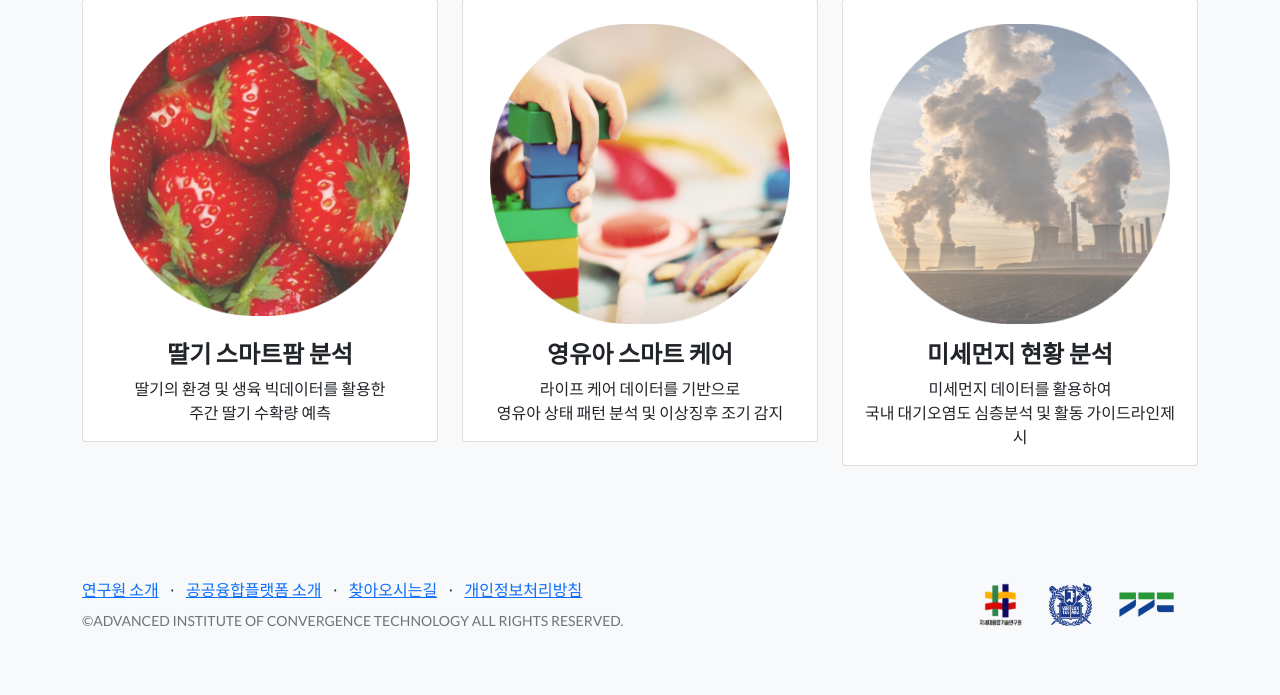
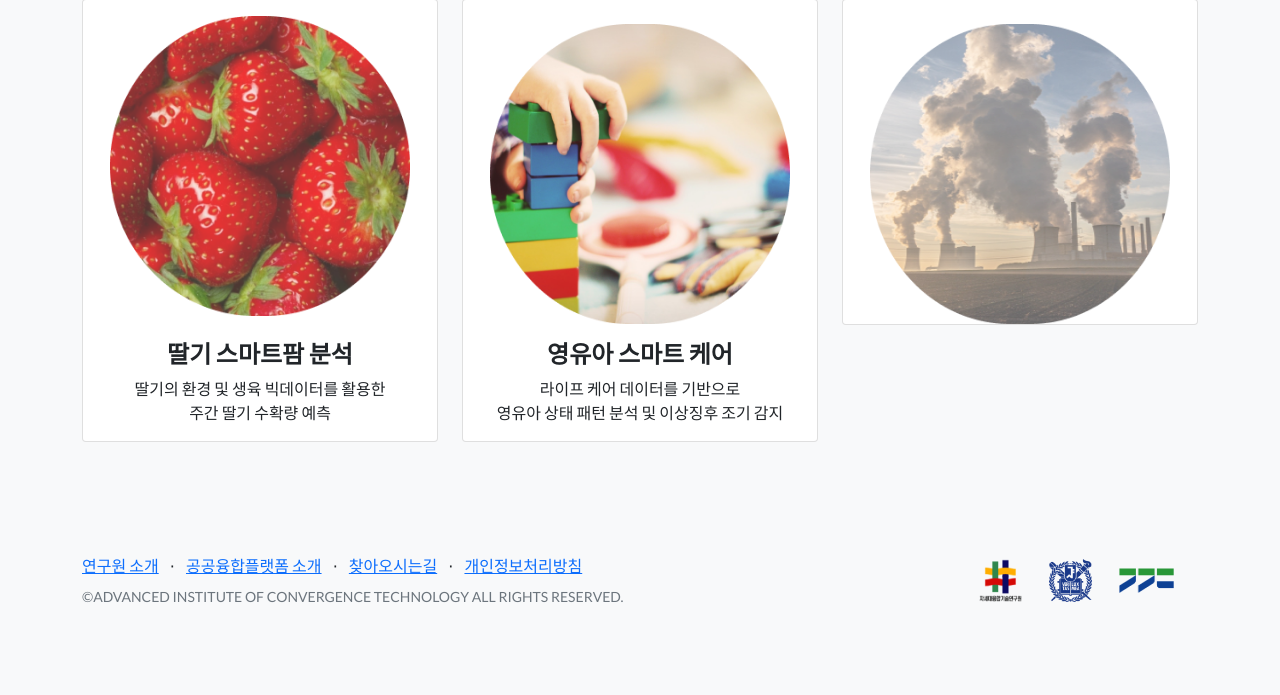
Before and after one commit to Sinijinii/AICT-platform, a Django app: page / in a window 1280 px wide. Shown: the part 551-1246 px from the top of the page. After the commit the page ends 1154 px from the top, so only its background shows below. Run offline with Django 3.2, Linux system fonts and the light colour scheme; some libraries are stand-ins or nearby versions.

Commit message:
220111 edited view_round

```diff
--- a/smartfarm_page/templates/index.html
+++ b/smartfarm_page/templates/index.html
@@ -77,12 +77,8 @@
                   <div class="card"; onclick="location.href='finedust1';" style="cursor:pointer;" >
                       <div style="text-align:center;">
                         <div class="row mb-4"></div>
-                    <img src="{% static 'smartfarm_page/assets/img/dust2.png' %}" width="300" height="300" alt=""/>
+                        <img src="{% static 'smartfarm_page/assets/img/dust2.png' %}" width="300" height="300" alt=""/>
                       </div>
-                    <div class="text-center card-body">
-                      <h4 class="card-title">미세먼지 현황 분석</h4>
-                      <p class="card-text">미세먼지 데이터를 활용하여<br> 국내 대기오염도 심층분석 및 활동 가이드라인제시</p>
-                    </div>
                   </div>
                 </div>
               </div>
--- a/smartfarm_page/templates/str_smartfarm1.html
+++ b/smartfarm_page/templates/str_smartfarm1.html
@@ -40,7 +40,7 @@
                     <div class="row mb-3"></div>
                     <h5 class="text-center">지난 2주 간의 딸기 환경 변수와 생육 변수 데이터를 업로드하여 이번주 딸기 생산량을 예측해보세요.</h5>
                     <div class="row mb-4"></div>
-                    <img src="{% static 'smartfarm_page/assets/img/str_page_content.png' %}" style="display: block; margin: 0 auto; width:950px; height:90px;" alt="">
+                    <img src="{% static 'smartfarm_page/assets/img/str_page_content1.png' %}" style="display: block; margin: 0 auto; width:950px; height:90px;" alt="">
 
                     <!-- 데이터 업로드-->
                     <div class="row mb-5"></div>
--- a/smartfarm_page/templates/str_smartfarm2.html
+++ b/smartfarm_page/templates/str_smartfarm2.html
@@ -128,7 +128,6 @@
                             <li class="list-inline-item"><a href="https://aict.snu.ac.kr/?p=17">찾아오시는길</a></li>
                             <li class="list-inline-item">⋅</li>
                             <li class="list-inline-item"><a href="https://aict.snu.ac.kr/?p=125">개인정보처리방침</a></li>
-
                         </ul>
                         <p class="text-muted small mb-4 mb-lg-0">&copy;ADVANCED INSTITUTE OF CONVERGENCE TECHNOLOGY ALL RIGHTS RESERVED. </p>
                     </div>
--- a/smartfarm_page/urls.py
+++ b/smartfarm_page/urls.py
@@ -7,7 +7,7 @@ urlpatterns = [
     path('str_smartfarm1/str_smartfarm2/', views.str_smartfarm2, name='str_smartfarm2'),
     path('fileupload/str_smartfarm2/', views.str_smartfarm2, name='str_smartfarm2'),
     path('kids_pattern1/', views.kids_pattern1, name='kids_pattern1'),
-    path('finedust1/', views.finedust1, name='finedust1'),
+    path('library1/', views.library1, name='library1'),
     path('fileupload/', views.upload_file, name="fileupload"),
     path('input_value/', views.input_value, name="input_value"),
     path('str_smartfarm2/', views.str_smartfarm2, name='str_smartfarm2'),
--- a/smartfarm_page/views.py
+++ b/smartfarm_page/views.py
@@ -12,8 +12,8 @@ def str_smartfarm1(request):
 def kids_pattern1(request):
     return render(request, 'kids_pattern1.html')
 
-def finedust1(request):
-    return render(request, 'finedust1.html')
+def library1(request):
+    return render(request, 'library1.html')
 
 def str_smartfarm2(request):
     return render(request, 'str_smartfarm2.html')
@@ -53,6 +53,8 @@ def recent_file():
     most_recent_file = max(each_file_path_and_gen_time, key=lambda x: x[1])[0]
     return most_recent_file
 
+import numpy as np
+
 # 사용자가 직접 입력한 생육변수 데이터 가져와서 예측값 return
 def input_value(request):
     if request.method == 'POST':
@@ -68,10 +70,10 @@ def input_value(request):
         df = pd.read_excel(most_recent_file)
         myFarm_date = list(df['주차'])
         # date = [dd.strftime('%Y-%m-%d') for dd in date]
-        acInso = list(df['외부 일사량'])
-        inTemp = list(df['내부온도'])
-        inHum = list(df['내부습도'])
-        inCO2 = list(df['내부CO2'])
+        acInso = list(np.round(list(df['외부 일사량']), 2))
+        inTemp = list(np.round(list(df['내부온도']), 2))
+        inHum = list(np.round(list(df['내부습도']), 2))
+        inCO2 = list(np.round(list(df['내부CO2']), 2))
         myFarm_dict = {'date': myFarm_date, 'acInso': acInso, 'inTemp': inTemp, 'inHum': inHum, 'inCO2': inCO2}
 
         # 우수 농가 환경변수 data 정리
@@ -81,10 +83,10 @@ def input_value(request):
         ## label을 기본농가 시작점 ~ 우수농가 끝점으로 맞추기
         start = date.index(myFarm_date[0])
         date = date[start:]
-        acInso = list(df['외부 일사량'])
-        inTemp = list(df['내부온도'])
-        inHum = list(df['내부습도'])
-        inCO2 = list(df['내부CO2'])
+        acInso = list(np.round(list(df['외부 일사량']), 2))
+        inTemp = list(np.round(list(df['내부온도']), 2))
+        inHum = list(np.round(list(df['내부습도']), 2))
+        inCO2 = list(np.round(list(df['내부CO2']), 2))
         bestFarm_dict = {'date': date, 'acInso': acInso, 'inTemp': inTemp, 'inHum': inHum, 'inCO2': inCO2}
 
         return render(request, 'str_smartfarm2.html', context={'predict_result': result, 'graph_data': myFarm_dict, 'bestFarm_data': bestFarm_dict})
@@ -95,7 +97,6 @@ def input_value(request):
 
 import os
 import pandas as pd
-import numpy as np
 from tensorflow.keras.models import load_model
 from sklearn.preprocessing import StandardScaler
 
@@ -129,7 +130,6 @@ def data_analysis(week1, week2):
     result = y_pred_future[0][0]
     return round(result, 2)
 
-
 # API 명세서 한글 파일 다운로드 기능
 from django.http import HttpResponse
 import mimetypes
```
Also changed, not shown: smartfarm_page/templates/finedust1.html (deleted, +0 -31 lines), smartfarm_page/templates/library1.html (added, +31 -0 lines), db.sqlite3, smartfarm_page/static/smartfarm_page/assets/img/aict_bg.jpg (deleted), smartfarm_page/static/smartfarm_page/assets/img/blue_bg.jpg (deleted), smartfarm_page/static/smartfarm_page/assets/img/logo3.png (deleted), smartfarm_page/static/smartfarm_page/assets/img/pigs.png (deleted), smartfarm_page/static/smartfarm_page/assets/img/str_page_content.png (deleted), smartfarm_page/static/smartfarm_page/assets/img/str_page_content1.png (added).
